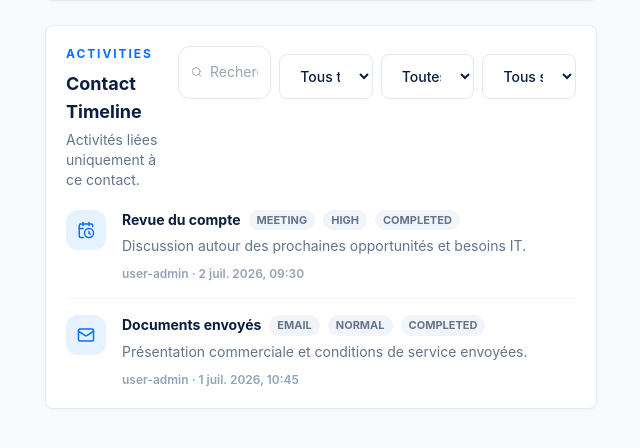
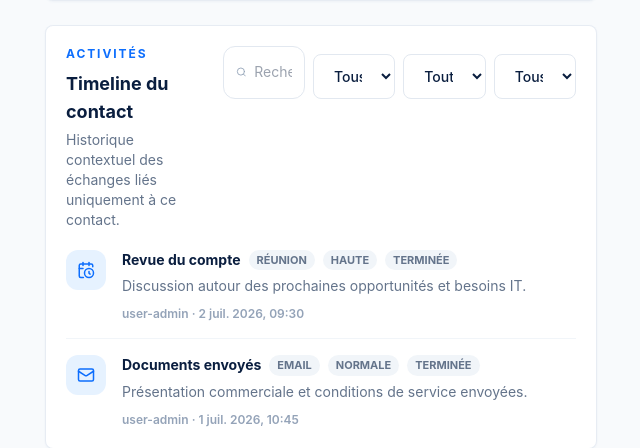
Before and after one commit to montasirhachimi-alt/Facturation-site-codex, a Next.js app: page /crm/contacts/contact-sara-amrani in a window 1280 px wide. Shown: the part 3301-3749 px from the top of the page, without its empty margins (307-947 px from the left). Built offline with nearby package versions, Linux system fonts and the light colour scheme; no server answers.

Commit message:
SPR-325: complete CRM navigation simplification

```diff
--- a/src/modules/crm/activities/ui/company-activity-timeline.tsx
+++ b/src/modules/crm/activities/ui/company-activity-timeline.tsx
@@ -93,7 +93,7 @@ export function CompanyActivityTimeline({ companyId }: { companyId: CompanyId })
             <option value="email">Email</option>
             <option value="task">Tâche</option>
             <option value="note">Note</option>
-          <option value="document">Document</option>
+            <option value="document">Document</option>
           </select>
           <select value={priority} onChange={(event) => setPriority(event.target.value as ActivityPriority | "all")} className={entityInputClassName}>
             <option value="all">Toutes priorités</option>
--- a/src/modules/crm/contacts/ui/details/widgets/contact-activities-panel.tsx
+++ b/src/modules/crm/contacts/ui/details/widgets/contact-activities-panel.tsx
@@ -32,9 +32,9 @@ export function ContactActivitiesPanel({
     <SectionCard className="p-5">
       <div className="flex flex-col gap-4 xl:flex-row xl:items-start xl:justify-between">
         <div>
-          <p className="text-xs font-bold uppercase tracking-[0.16em] text-hicotech-blue">Activities</p>
-          <h2 className="mt-2 font-display text-lg font-bold text-hicotech-navy dark:text-white">Contact Timeline</h2>
-          <p className="mt-1 text-sm text-slate-500 dark:text-slate-300">Activités liées uniquement à ce contact.</p>
+          <p className="text-xs font-bold uppercase tracking-[0.16em] text-hicotech-blue">Activités</p>
+          <h2 className="mt-2 font-display text-lg font-bold text-hicotech-navy dark:text-white">Timeline du contact</h2>
+          <p className="mt-1 text-sm text-slate-500 dark:text-slate-300">Historique contextuel des échanges liés uniquement à ce contact.</p>
         </div>
         <div className="grid gap-2 sm:grid-cols-2 xl:grid-cols-4">
           <label className="flex items-center gap-2 rounded-xl border border-slate-200 bg-white px-3 py-2 dark:border-hicotech-dark-border dark:bg-hicotech-dark-page/50">
@@ -43,25 +43,25 @@ export function ContactActivitiesPanel({
           </label>
           <select value={filters.type} onChange={(event) => onFiltersChange({ ...filters, type: event.target.value as ActivityType | "all" })} className={entityInputClassName}>
             <option value="all">Tous types</option>
-            <option value="call">Call</option>
-            <option value="meeting">Meeting</option>
+            <option value="call">Appel</option>
+            <option value="meeting">Réunion</option>
             <option value="email">Email</option>
-            <option value="task">Task</option>
+            <option value="task">Tâche</option>
             <option value="note">Note</option>
             <option value="document">Document</option>
           </select>
           <select value={filters.priority} onChange={(event) => onFiltersChange({ ...filters, priority: event.target.value as ActivityPriority | "all" })} className={entityInputClassName}>
             <option value="all">Toutes priorités</option>
-            <option value="low">Low</option>
+            <option value="low">Basse</option>
             <option value="normal">Normal</option>
-            <option value="high">High</option>
-            <option value="critical">Critical</option>
+            <option value="high">Haute</option>
+            <option value="critical">Critique</option>
           </select>
           <select value={filters.status} onChange={(event) => onFiltersChange({ ...filters, status: event.target.value as ActivityStatus | "all" })} className={entityInputClassName}>
             <option value="all">Tous statuts</option>
-            <option value="open">Open</option>
-            <option value="completed">Completed</option>
-            <option value="archived">Archived</option>
+            <option value="open">Ouverte</option>
+            <option value="completed">Terminée</option>
+            <option value="archived">Archivée</option>
           </select>
         </div>
       </div>
@@ -90,9 +90,9 @@ function ContactActivityItem({ activity }: { activity: Activity }) {
       <div className="min-w-0 flex-1">
         <div className="flex flex-wrap items-center gap-2">
           <h3 className="font-display text-sm font-bold text-hicotech-navy dark:text-white">{activity.title}</h3>
-          <Badge label={activity.type} />
-          <Badge label={activity.priority} />
-          <Badge label={activity.status} />
+          <Badge label={formatActivityType(activity.type)} />
+          <Badge label={formatActivityPriority(activity.priority)} />
+          <Badge label={formatActivityStatus(activity.status)} />
         </div>
         {activity.description && <p className="mt-1 text-sm leading-6 text-slate-500 dark:text-slate-300">{activity.description}</p>}
         <p className="mt-2 text-xs font-semibold text-slate-400">
@@ -107,6 +107,41 @@ function Badge({ label }: { label: string }) {
   return <span className="rounded-full bg-slate-100 px-2 py-0.5 text-[11px] font-bold uppercase text-slate-500 dark:bg-white/10 dark:text-slate-300">{label}</span>;
 }
 
+function formatActivityType(type: ActivityType) {
+  const labels: Record<ActivityType, string> = {
+    call: "Appel",
+    meeting: "Réunion",
+    email: "Email",
+    task: "Tâche",
+    note: "Note",
+    comment: "Commentaire",
+    status_change: "Statut",
+    document: "Document",
+    system: "Système",
+    custom: "Personnalisée"
+  };
+  return labels[type];
+}
+
+function formatActivityPriority(priority: ActivityPriority) {
+  const labels: Record<ActivityPriority, string> = {
+    low: "Basse",
+    normal: "Normale",
+    high: "Haute",
+    critical: "Critique"
+  };
+  return labels[priority];
+}
+
+function formatActivityStatus(status: ActivityStatus) {
+  const labels: Record<ActivityStatus, string> = {
+    open: "Ouverte",
+    completed: "Terminée",
+    archived: "Archivée"
+  };
+  return labels[status];
+}
+
 function formatDate(value: string) {
   return new Intl.DateTimeFormat("fr-MA", { dateStyle: "medium", timeStyle: "short" }).format(new Date(value));
 }
--- a/src/modules/crm/opportunities/ui/opportunities-workspace.tsx
+++ b/src/modules/crm/opportunities/ui/opportunities-workspace.tsx
@@ -110,8 +110,7 @@ export function OpportunitiesWorkspace() {
             href="/crm/companies"
             className="inline-flex items-center justify-center gap-2 rounded-lg bg-hicotech-blue px-4 py-2.5 text-sm font-bold text-white shadow-soft transition hover:bg-blue-700 focus:outline-none focus:ring-2 focus:ring-hicotech-blue/50"
           >
-            Nouvelle opportunité
-            <span className="rounded-full bg-white/20 px-2 py-0.5 text-[10px]">via société</span>
+            Créer depuis une société
           </Link>
         </div>
 
```
Also changed, not shown: 2 other files (tests, documents, lock files or other folders).
